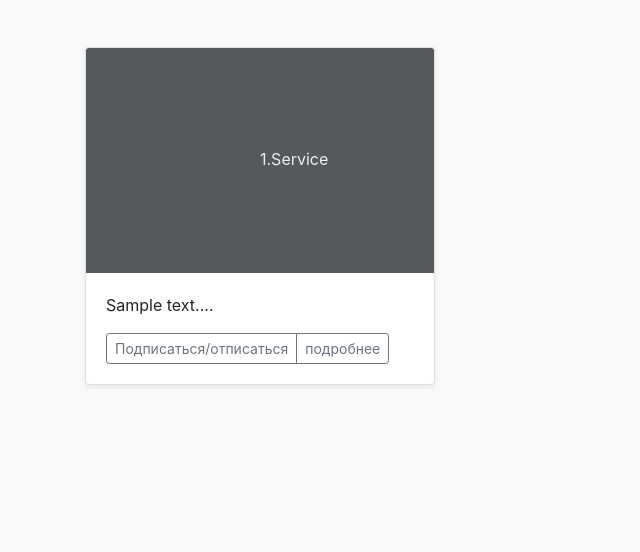
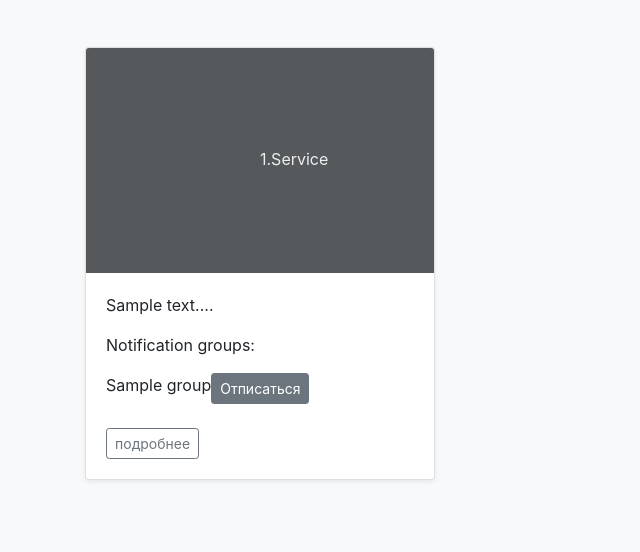
Before and after one commit to Timur-Razzakov/Bootcamp_project, a Django app: page / in a window 1280 px wide. Shown: the part 365-917 px from the top of the page, without its empty margins (0-640 px from the left). Before the commit the page ends 751 px from the top, so only its background shows below. Run offline with Django 4.2, Linux system fonts and the light colour scheme; a user stored in the database is signed in; tables that the repository leaves empty hold one stand-in row (values such as "Sample post"); some libraries are stand-ins or nearby versions.

Commit message:
added func for subscribe

```diff
--- a/msg_sender/templates/msg_sender/home.html
+++ b/msg_sender/templates/msg_sender/home.html
@@ -31,7 +31,7 @@
                             <text x="50%" y="50%" fill="#eceeef" dy=".3em">1.Service</text>
                         </svg>
 
-                        <div class="card-body">
+                        {% comment %} <div class="card-body"> <!--old-->
                             {% autoescape off %}
                             <p class="card-text">{{service.description|slice:100}}...</p>
                             {% endautoescape %}
@@ -48,7 +48,51 @@
                                 {% endif %}
                                 </div>
                             </div>
+                        </div> {% endcomment %}
+
+                        <div class="card-body">
+                            {% autoescape off %}
+                            <p class="card-text">{{service.description|slice:100}}...</p>
+                            {% endautoescape %}
+                            <div class="d-flex justify-content-between align-items-center">
+                                <div>
+                                    {% if user.is_authenticated %}
+                                    <p class="card-text">Notification groups: </p>
+                                        {% for notification_gr in notification_groups %}
+                                            {% if service == notification_gr.service_name %}
+                                                <div class="d-flex justify-content-between">
+                                                    {{ notification_gr.group_name }}
+
+                                                    {% if notification_gr in subscripton.notification_group.all %}
+                                                        <form action="{% url 'unsubscribe' notification_gr.id %}" method="get">
+                                                            <button type="submit" class="btn btn-secondary btn-sm">
+                                                                 Отписаться
+                                                            </button>
+                                                        </form>
+                                                    {% else %}
+                                                        <form action="{% url 'subscribe' notification_gr.id %}" method="get">
+                                                            <button type="submit" class="btn btn-primary btn-sm">
+                                                                Подписаться
+                                                            </button>
+                                                        </form>
+                                                    {% endif %}
+                                                </div>
+                                            {% endif %}
+                                        {% endfor %}
+                                        <br>
+
+                                        <form action="" method="get">
+                                            <button type="submit" class="btn btn-sm btn-outline-secondary">подробнее
+                                            </button>
+                                        </form>
+
+                                    {% else %}
+                                        <p> <a href="{% url 'login' %}" class="btn btn-primary my-3">Сначала авторизуйтесь, чтобы подписаться</a></p>
+                                    {% endif %}
+                                </div>
+                            </div>
                         </div>
+
                     </div>
                 </div>
                 {% endfor %}
--- a/msg_sender/urls.py
+++ b/msg_sender/urls.py
@@ -5,7 +5,8 @@ from .views import *
 urlpatterns = [
     path('', home_view, name='home'),
     path('receive/', receive, name='show'),
-
+    path('subscribe/<int:pk>/', subscribe, name='subscribe'),
+    path('unsubscribe/<int:pk>/', unsubscribe, name='unsubscribe'),
     path('add_ntf_templates/', ntf_templates_view, name='add_ntf_templates')
 
 
--- a/msg_sender/views.py
+++ b/msg_sender/views.py
@@ -18,7 +18,16 @@ from .models import Service, Channel, Notification_group, Notification, NTF_type
 
 def home_view(request):
     services = Service.objects.all()
-    return render(request, 'msg_sender/home.html', {'services': services})
+    notification_groups = Notification_group.objects.all()
+    try:
+        user = User.objects.get(email=request.user)
+        subscripton = Subscription.objects.get(employee=user)
+        context = {'services': services, 'notification_groups': notification_groups, 'subscripton': subscripton}
+    except:
+        context = {'services': services, 'notification_groups': notification_groups}
+
+    return render(request, 'msg_sender/home.html', context)
+
 
 
 """ Получаем данные из внешнего сервиса и сохраняем в бд"""
@@ -66,3 +75,28 @@ def ntf_templates_view(request):
         return render(request, 'msg_sender/my_templates.html',
                       {'new_ntf_templates': new_ntf_templates})  # 'accounts/login.html'
     return render(request, 'msg_sender/add_ntf_templates.html', {'form': form})
+
+
+def subscribe(request, pk):
+    try:
+        user = User.objects.get(email=request.user)
+        ic(user)
+        subscripton = Subscription.objects.get(employee=user)
+        notification_group = Notification_group.objects.get(id=pk)
+        subscripton.notification_group.add(notification_group)
+        subscripton.save()
+    except:
+        print("Wrong")
+    return redirect('/')
+
+
+def unsubscribe(request, pk):
+    try:
+        user = User.objects.get(email=request.user)
+        subscripton = Subscription.objects.get(employee=user)
+        notification_group = Notification_group.objects.get(id=pk)
+        subscripton.notification_group.remove(notification_group)
+        subscripton.save()
+    except:
+        print("Wrong")
+    return redirect('/')
```
Also changed, not shown: accounts/forms.py (+13 -7 lines), accounts/views.py (+13 -4 lines).
